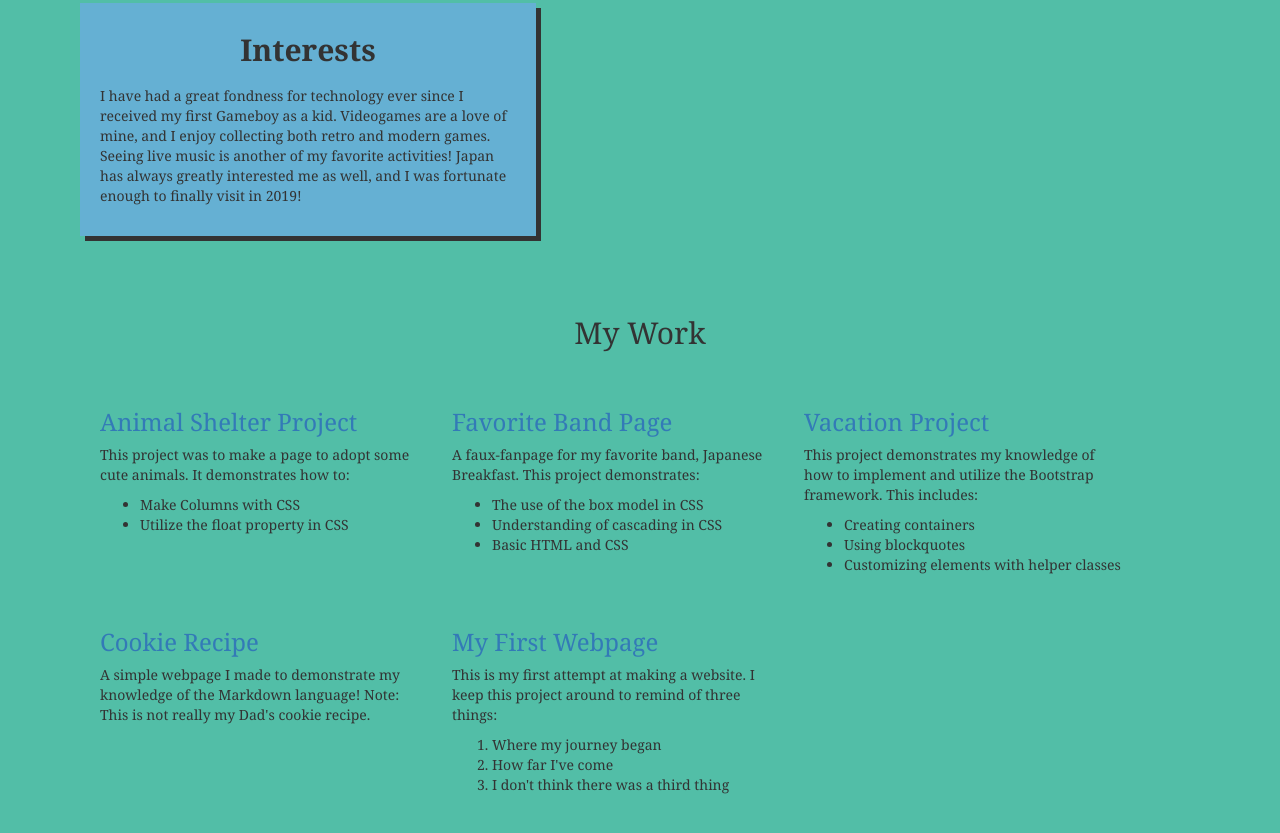
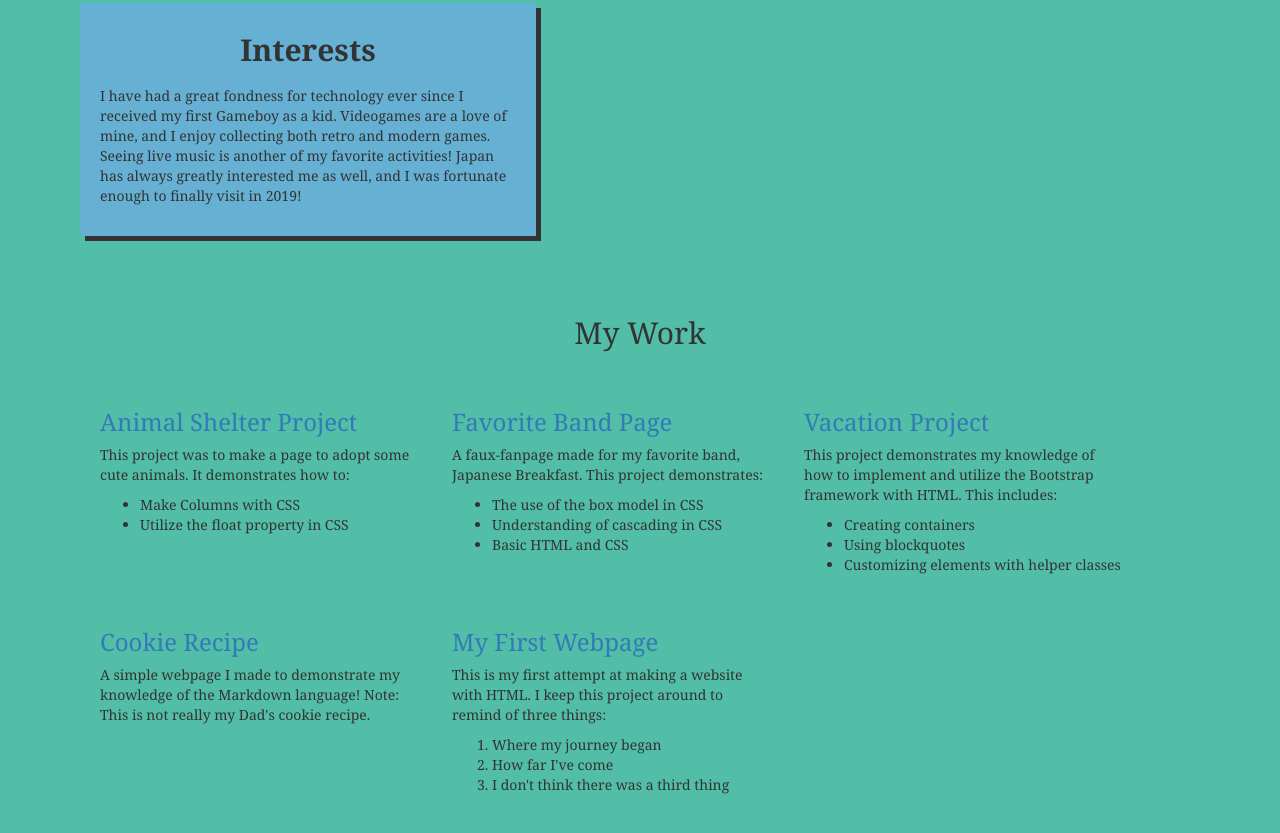
Before and after one commit to jhenager/portfolio-page, a plain HTML site: page index.html in a window 1280 px wide. Shown: the part 912-1745 px from the top of the page. Drawn offline with Linux system fonts and the light colour scheme.

```diff
--- a/index.html
+++ b/index.html
@@ -63,7 +63,7 @@
           Favorite Band Page
         </a>
       </h3>
-      <p>A faux-fanpage for my favorite band, Japanese Breakfast. This project demonstrates: </p>
+      <p>A faux-fanpage made for my favorite band, Japanese Breakfast. This project demonstrates: </p>
       <ul>
         <li>The use of the box model in CSS</li>
         <li>Understanding of cascading in CSS</li>
@@ -76,7 +76,7 @@
           Vacation Project
         </a>
       </h3>
-      <p>This project demonstrates my knowledge of how to implement and utilize the Bootstrap framework. This includes:</p>
+      <p>This project demonstrates my knowledge of how to implement and utilize the Bootstrap framework with HTML. This includes:</p>
       <ul>
         <li>Creating containers</li>
         <li>Using blockquotes</li>
@@ -97,7 +97,7 @@
           My First Webpage
         </a>
       </h3>
-      <p>This is my first attempt at making a website. I keep this project around to remind of three things:</p>
+      <p>This is my first attempt at making a website with HTML. I keep this project around to remind of three things:</p>
       <ol type="1">
         <li>Where my journey began</li>
         <li>How far I've come</li>
```
